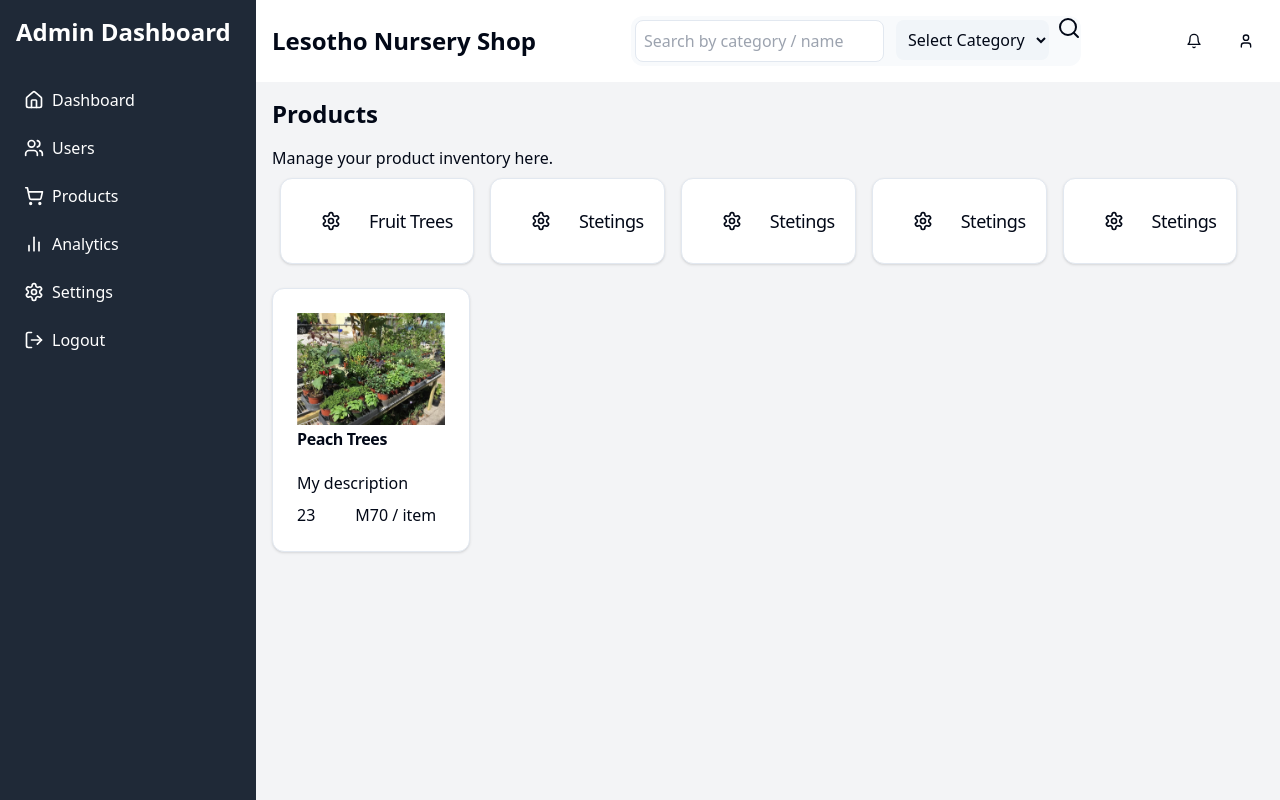
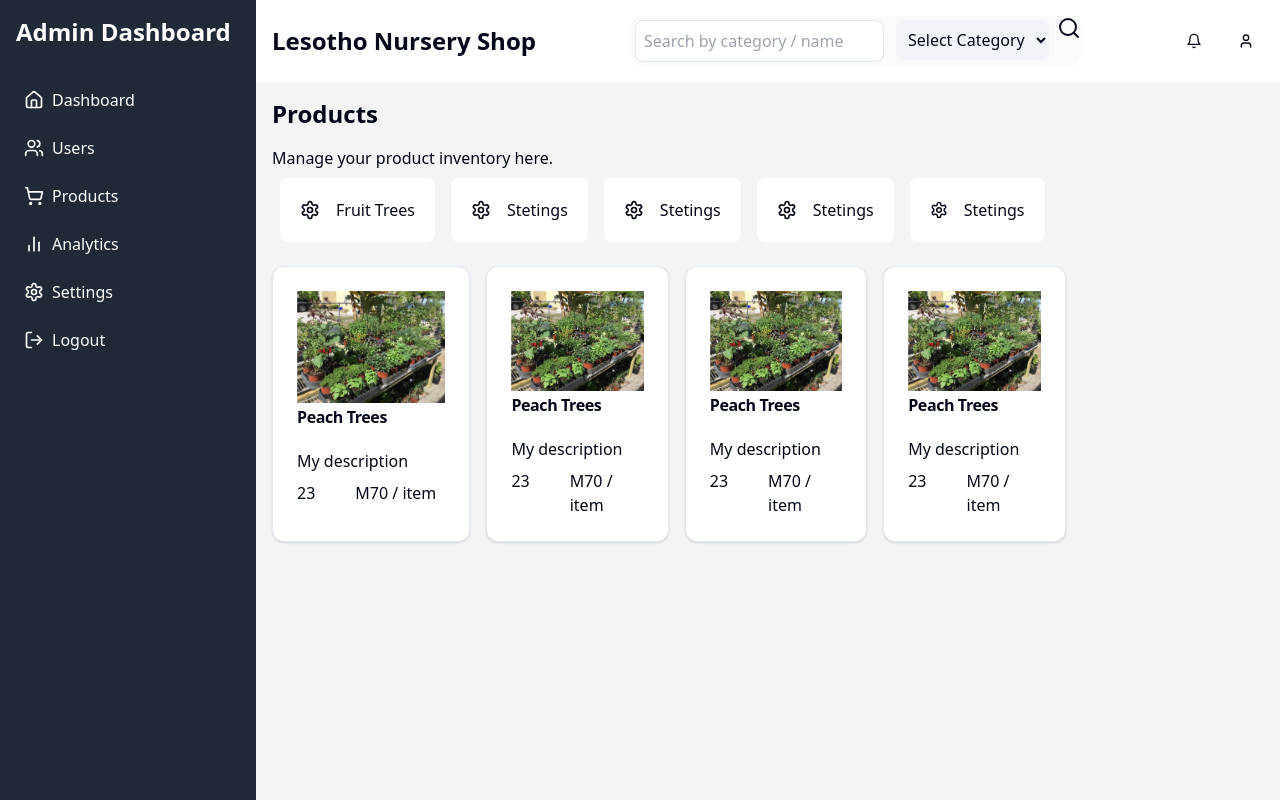
Before and after one commit to tefots/electron-js-testing, a Next.js app: page /pages/Products in a window 1280 px wide. Built offline with nearby package versions, Linux system fonts and the light colour scheme.

Commit message:
make new cards

```diff
--- a/app/components/SidebarComponents/Products.tsx
+++ b/app/components/SidebarComponents/Products.tsx
@@ -9,11 +9,12 @@ export default function ProductsPage({title, icon}: productProps ) {
       <div className="p-2">
         {/* top of the products that provides the description*/}
 
-        <Card className="flex flex-row  bg-white p-2">
-          <CardHeader className="ms-2">{icon}</CardHeader>
-          <CardTitle className="text-lg items-center space-y-2 mt-4 p-1 ms-0 mr-2 font-medium text-black-400">{title}</CardTitle>
-
-        </Card>
+        <div className="flex flex-row rounded-lg bg-white p-5 space-x-4 items-center">
+          <div className="card-header">
+            {icon}
+          </div>
+          <div className="card-title"> {title}</div>
+        </div>
       </div>
     );
   }
--- a/app/pages/Products/page.tsx
+++ b/app/pages/Products/page.tsx
@@ -19,12 +19,48 @@ export default function Products (){
             <ProductsPage icon={<Settings size= {20} /> } title ="Stetings" />
             <ProductsPage icon={<Settings size= {20} /> } title ="Stetings" />
             <ProductsPage icon={<Settings size= {20} /> } title ="Stetings" />
-            <ProductsPage icon={<Settings size= {20} /> } title ="Stetings" />
+            <ProductsPage icon={<Settings size= {18} /> } title ="Stetings" />
         </div>
 
         {/* products cards with images and numbers */}
         <div></div>
         <div className="grid   md:grid-cols-4 lg:grid-cols-5 sm:grid-cols-1 mt-4 max-w-5xl space-x-4">
+            <ProductsCards image={
+                <Image
+                src={'/m2.png'}
+                width={200}
+                height={200}
+                alt="Image on the top of Card"
+                />}
+                title={"Peach Trees"}
+                description={"My description"}
+                price={23}
+                pricePerProduct={"M70 / item" } />
+
+            <ProductsCards image={
+                <Image
+                src={'/m2.png'}
+                width={200}
+                height={200}
+                alt="Image on the top of Card"
+                />}
+                title={"Peach Trees"}
+                description={"My description"}
+                price={23}
+                pricePerProduct={"M70 / item" } />
+
+            <ProductsCards image={
+                <Image
+                src={'/m2.png'}
+                width={200}
+                height={200}
+                alt="Image on the top of Card"
+                />}
+                title={"Peach Trees"}
+                description={"My description"}
+                price={23}
+                pricePerProduct={"M70 / item" } />
+
             <ProductsCards image={
                 <Image
                 src={'/m2.png'}
```
